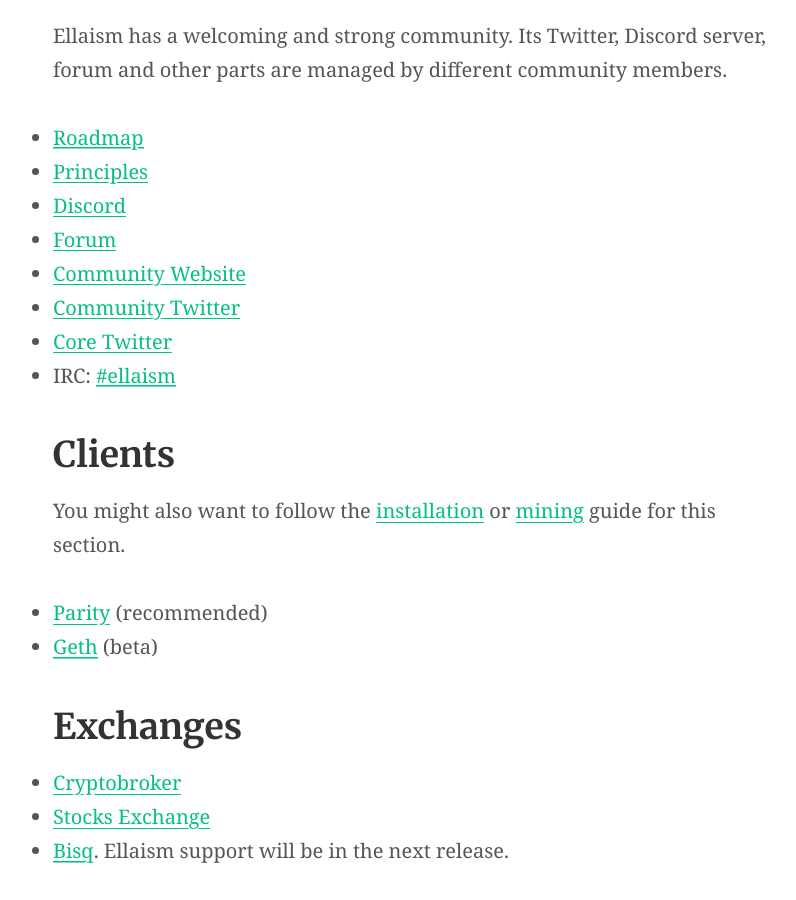
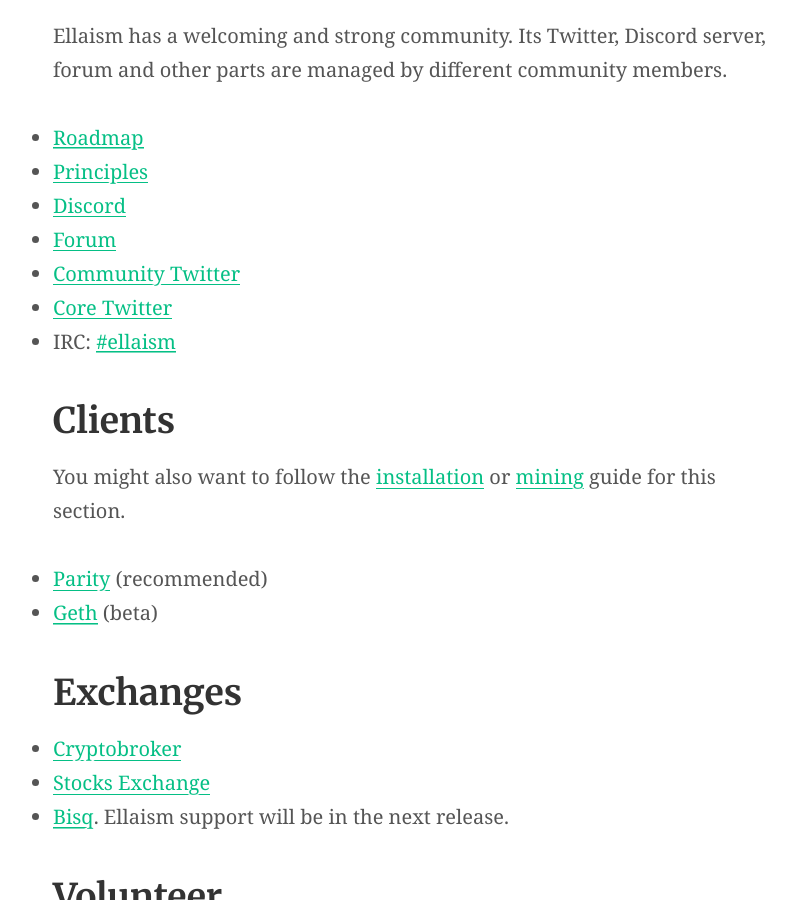
Before and after one commit to ellaism/ellaism.org, a Jekyll site: the page built from index.md, in a window 1280 px wide and 900 px high, scrolled down 1047 px. Shown: the whole window, without its empty margins (230-1026 px from the left). Built offline with Jekyll 4.4.1, drawn with Linux system fonts in a browser that asks for light colours; our own code applies the rules of GitHub Pages for plain Markdown files.

Commit message:
Community Website now redirects to ellaism.org

```diff
--- a/index.md
+++ b/index.md
@@ -33,7 +33,6 @@
 * [Principles](/principles/)
 * [Discord](https://discord.gg/66Pn9jn)
 * [Forum](https://ellaism.com/forum/)
-* [Community Website](https://ellaism.com)
 * [Community Twitter](https://twitter.com/EllaismCoin)
 * [Core Twitter](https://twitter.com/EllaismCore)
 * IRC: [#ellaism](http://webchat.freenode.net/?channels=ellaism)
```
